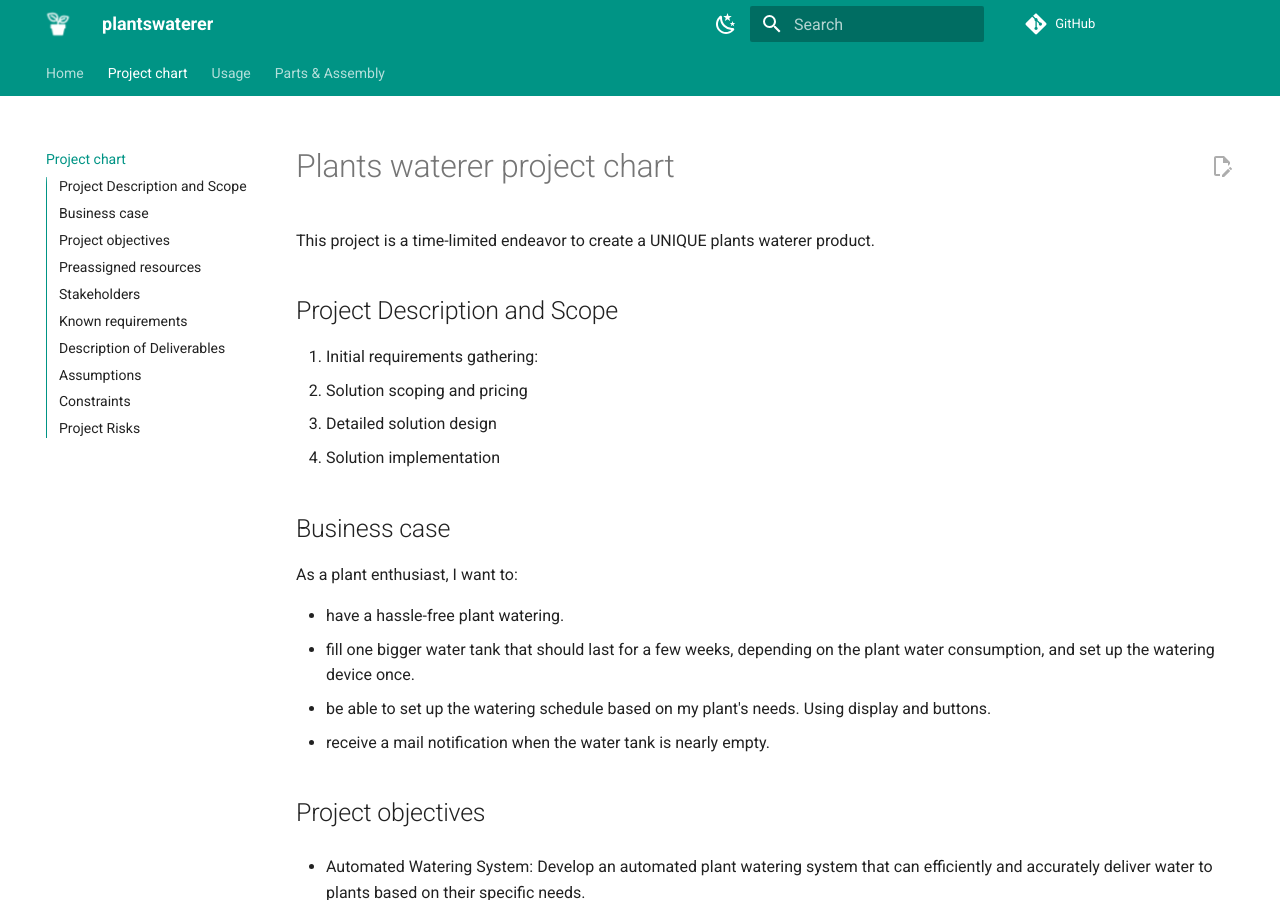
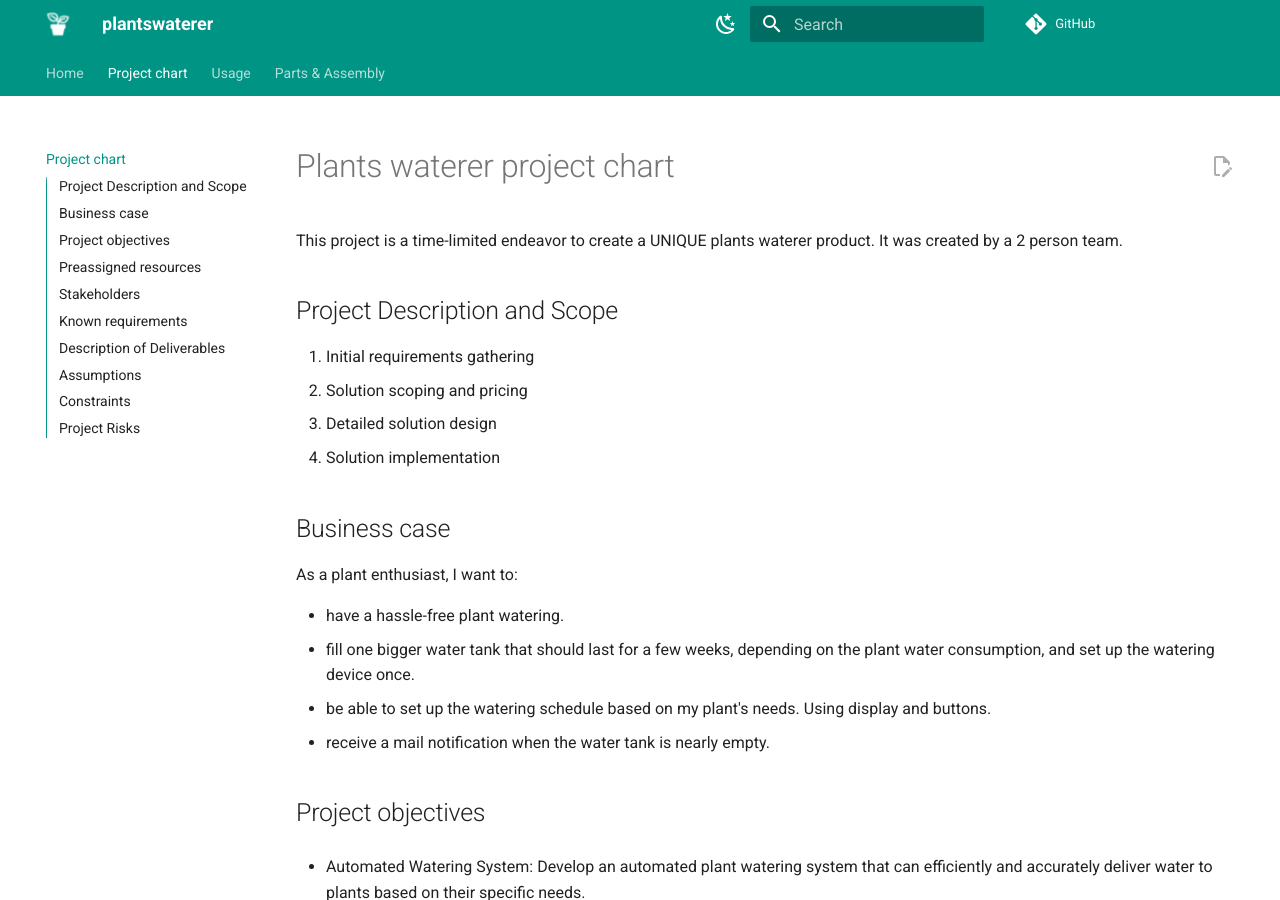
Before and after one commit to rojberr/plantswaterer, an MkDocs documentation site: the page built from docs/projectchart.md, in a window 1280 px wide and 900 px high. Built offline with MkDocs 1.6.1 and Material for MkDocs 9.7.7, drawn with Linux system fonts in a browser that asks for light colours; comment, search, counter and statistics services are not loaded.

```diff
--- a/docs/projectchart.md
+++ b/docs/projectchart.md
@@ -1,11 +1,11 @@
 # Plants waterer project chart
 
 This project is a time-limited endeavor to create a UNIQUE plants waterer
-product.
+product. It was created by a 2 person team.
 
 ## Project Description and Scope
 
-1. Initial requirements gathering:
+1. Initial requirements gathering
 2. Solution scoping and pricing
 3. Detailed solution design
 4. Solution implementation
```
Also changed, not shown: docs/parts&assembly.md (+26 -12 lines), docs/assets/img.png (added), docs/img.png, docs/img_1.png (added), docs/img_2.png (added), docs/img_3.png (added), docs/img_4.png (added), 2 other files.
